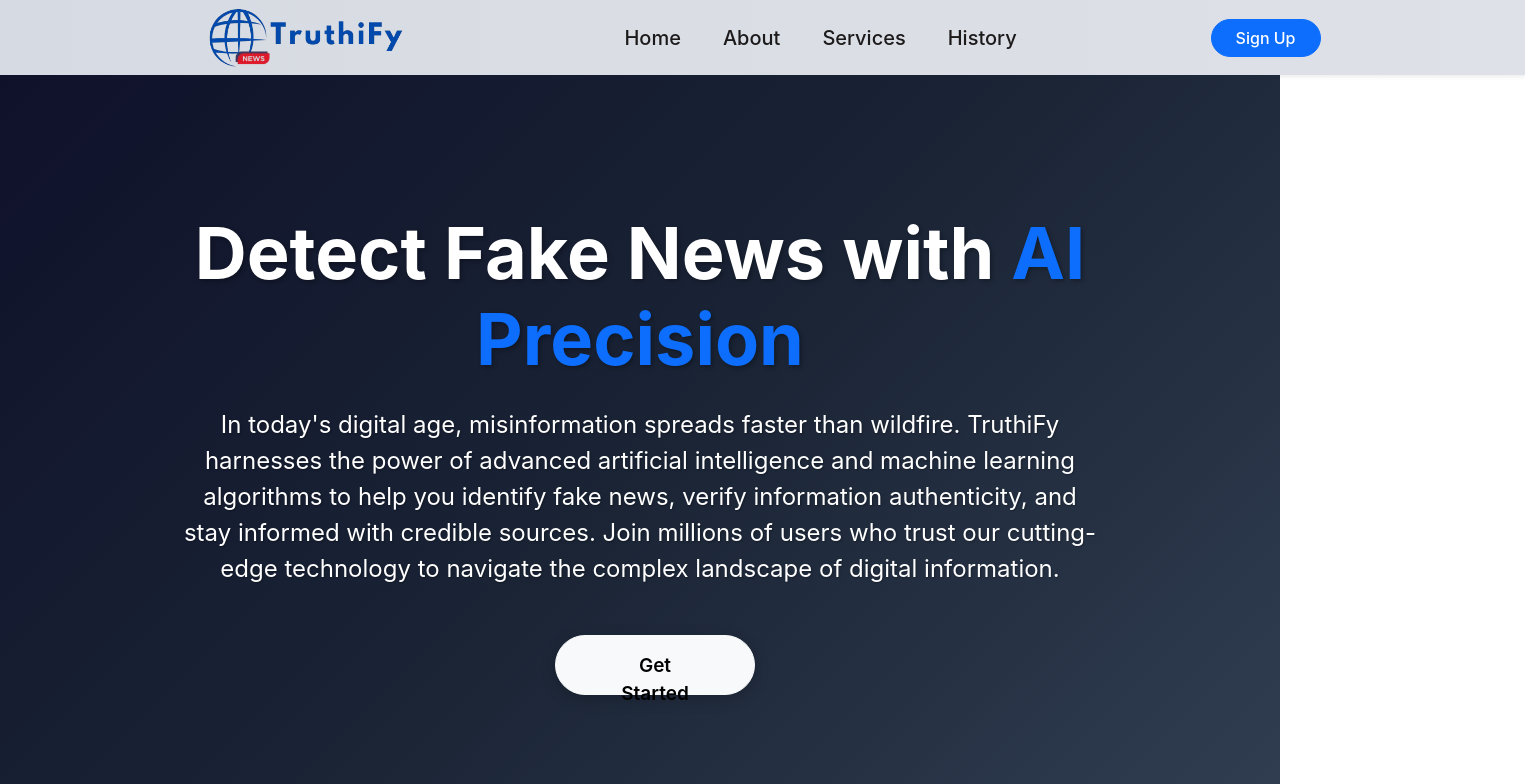
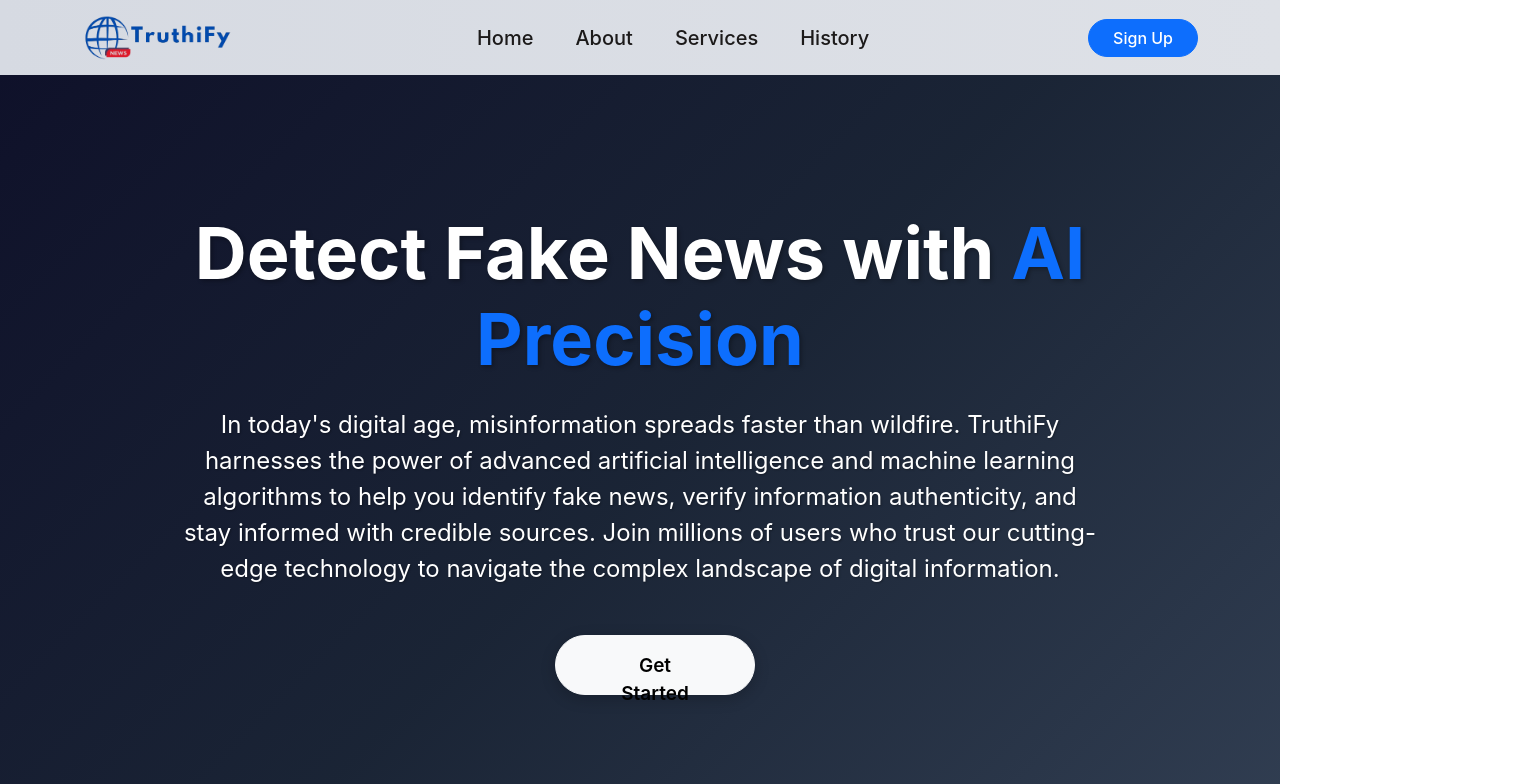
Before and after one commit to Piumalhk/TruthiFy, a React (Vite) app in the folder frontend/: page / in a window 1280 px wide. Shown: the top 784 px of the page, 1525 px wide, since content can reach past the window. Built offline with nearby package versions, Linux system fonts and the light colour scheme.

Commit message:
Update navigation and section styles in CSS

```diff
--- a/frontend/src/components/nav.css
+++ b/frontend/src/components/nav.css
@@ -10,15 +10,14 @@ body {
 
 /* Logo styling */
 .logo {
-  width: 200px;
-  height: 300px;
+  width: 150px;
+  height: 250px;
   object-fit: contain;
-  transition: transform 0.2s ease-in-out;
+
+
 }
 
-.navbar-brand:hover .logo {
-  transform: scale(1.05);
-}
+
 
 /* Navigation hover effects */
 .hover-primary:hover {
@@ -26,9 +25,6 @@ body {
   transition: color 0.3s ease-in-out;
 }
 
-/* Custom navbar styling */
-.navbar {
-}
 
 .navbar-brand:hover {
   text-decoration: none;
@@ -49,9 +45,9 @@ margin-left: 10px;
     height: 75px;
    background: none;
    color: #1b1a1a;
-   width: 1525px;
+   width: full-width;
+   background: linear-gradient(90deg, #d6dae2 0%, #dee1e7 100%);
 
-   background: linear-gradient(90deg, #d6dae2 0%, #dee1e7 100%)
 
  }
 
--- a/frontend/src/index.css
+++ b/frontend/src/index.css
@@ -166,7 +166,7 @@
 }
 
 .news-analysis-section {
-  background: linear-gradient(135deg, #e4e5e7 0%, #334155 100%);
+  background: linear-gradient(135deg, #0f172a 0%, #1e293b 50%, #334155 100%);
   min-height: calc(100vh - 200px);
   margin-top: -5px;
 }
```
